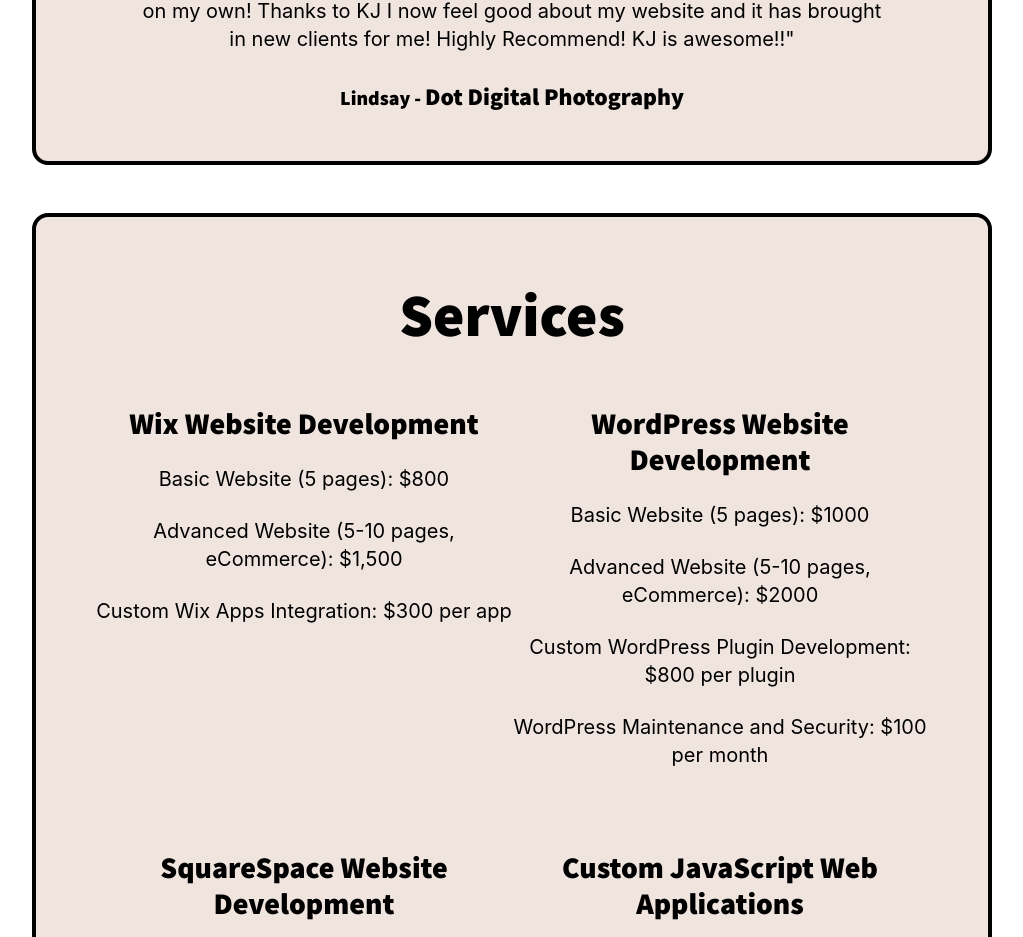
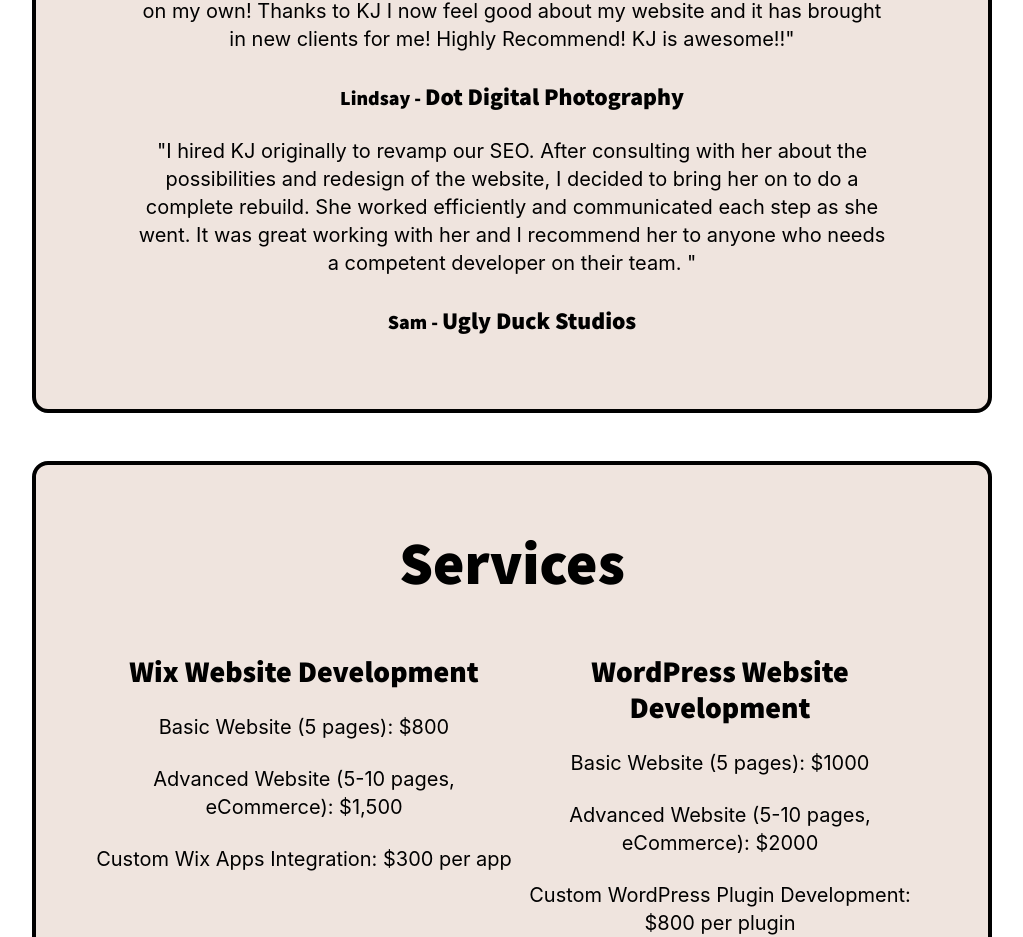
Before and after one commit to kjschelling/thekjcode, a React (Create React App) app: page / in a window 1280 px wide. Shown: the part 4955-5892 px from the top of the page, without its empty margins (128-1151 px from the left). Built offline with nearby package versions, Linux system fonts and the light colour scheme.

Commit message:
added Ugly Duck Studios testimonial

```diff
--- a/src/components/Testimonials.jsx
+++ b/src/components/Testimonials.jsx
@@ -46,6 +46,28 @@
           >
             Lindsay - <span className="text-2xl">Dot Digital Photography</span>
           </a>
+          <br />
+          <br />
+        </div>
+        <div className="col-span-2">
+          <p className="text-xl md:px-12">
+            "I hired KJ originally to revamp our SEO. After consulting with her
+            about the possibilities and redesign of the website, I decided to
+            bring her on to do a complete rebuild. She worked efficiently and
+            communicated each step as she went. It was great working with her
+            and I recommend her to anyone who needs a competent developer on
+            their team. "
+            <br />
+            <br />
+          </p>
+          <a
+            href="https://www.uglyduckstudios.com/"
+            className="font-bold text-xl font-source"
+          >
+            Sam - <span className="text-2xl">Ugly Duck Studios</span>
+          </a>
+          <br />
+          <br />
         </div>
       </div>
     </div>
```
